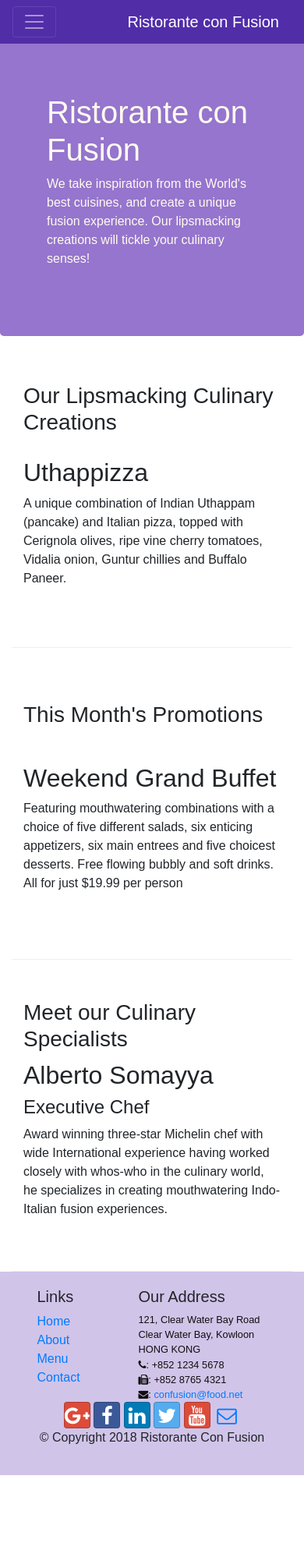
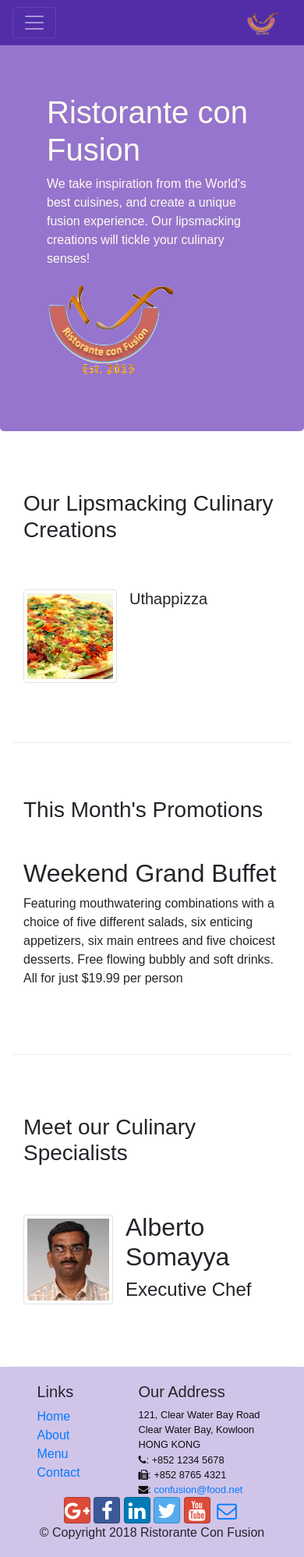
Before and after one commit to ZakiyaA/Front-End-Web-UI-Frameworks, a website: page index.html in a window 390 px wide. Shown: the top 1997 px of the page at 78% size. Before the commit the page ends 1892 px from the top, so only its background shows below. Drawn offline with nearby package versions, Linux system fonts and the light colour scheme.

Commit message:
Add Images and Media

```diff
--- a/index.html
+++ b/index.html
@@ -22,7 +22,7 @@
             <button type="button" class="navbar-toggler" data-toggle="collapse" data-target="#Navbar">
               <span class="navbar-toggler-icon"></span>
             </button>
-            <a class="navbar-brand" href="#">Ristorante con Fusion</a>
+            <a class="navbar-brand" href="#"><img src="img/logo.png" alt="" height="30" width="41"></a>
             <div class="collapse navbar-collapse" id="Navbar">
                 <ul class=" navbar-nav mr-auto">
                     <li class="nav-item active"><a class= "nav-link" href="#"><span class="fa fa-home"></span>Home</a></li>
@@ -42,6 +42,7 @@
                     <p>We take inspiration from the World's best cuisines, and create a unique fusion experience. Our lipsmacking creations will tickle your culinary senses!</p>
                 </div>
                 <div class="col-12 col-sm">
+                    <img src="img/logo.png" alt="" class="img-fluid">
                 </div>
             </div>
         </div>
@@ -53,8 +54,15 @@
                 <h3>Our Lipsmacking Culinary Creations</h3>
             </div>
             <div class="col col-sm order-sm-first col-md">
-                <h2>Uthappizza</h2>
-                <p>A unique combination of Indian Uthappam (pancake) and Italian pizza, topped with Cerignola olives, ripe vine cherry tomatoes, Vidalia onion, Guntur chillies and Buffalo Paneer.</p>
+                <div class="media">
+                    <img class="align-self-center mr-3 img-thumbnail d-flex" src="./img/uthappizza.png" alt="Generic placeholder image">
+                    <div class="media-body">
+                        <h5 class="mt-0">Uthappizza</h5>
+                        <p class="d-none d-sm-block">A unique combination of Indian Uthappam (pancake) and Italian pizza, topped
+                            with Cerignola olives, ripe vine
+                            cherry tomatoes, Vidalia onion, Guntur chillies and Buffalo Paneer.</p>
+                    </div>
+                </div>
             </div>
         </div>
 
@@ -74,9 +82,17 @@
                 <h3>Meet our Culinary Specialists</h3>
             </div>
             <div class="col col-sm order-sm-first col-md">
-                <h2>Alberto Somayya</h2>
+                <div class="media">
+                    <img class="align-self-center mr-3 img-thumbnail d-flex" src="./img/alberto.png" alt="Generic placeholder image">
+                    <div class="media-body">
+                        <h2>Alberto Somayya</h2>
+                        <h4 class="mt-0">Executive Chef</h4>
+                        <p class="d-none d-sm-block">Award winning three-star Michelin chef with wide International experience having worked closely with whos-who in the culinary world, he specializes in creating mouthwatering Indo-Italian fusion experiences. </p>
+                    </div>
+                </div>
+                <!-- <h2>Alberto Somayya</h2>
                 <h4>Executive Chef</h4>
-                <p>Award winning three-star Michelin chef with wide International experience having worked closely with whos-who in the culinary world, he specializes in creating mouthwatering Indo-Italian fusion experiences. </p>
+                <p>Award winning three-star Michelin chef with wide International experience having worked closely with whos-who in the culinary world, he specializes in creating mouthwatering Indo-Italian fusion experiences. </p> -->
             </div>
         </div>
     </div>
```
Also changed, not shown: img/alberto.png (added), img/buffet.png (added), img/logo.png (added), img/uthappizza.png (added), 2 other files.
